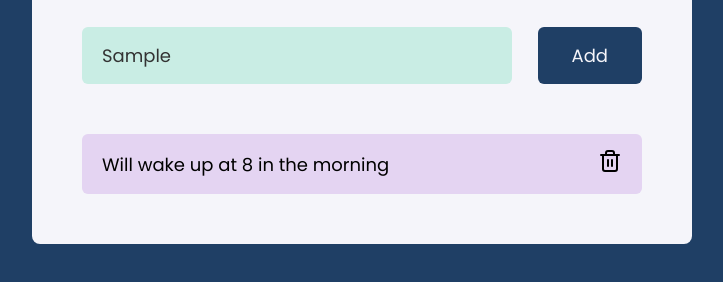
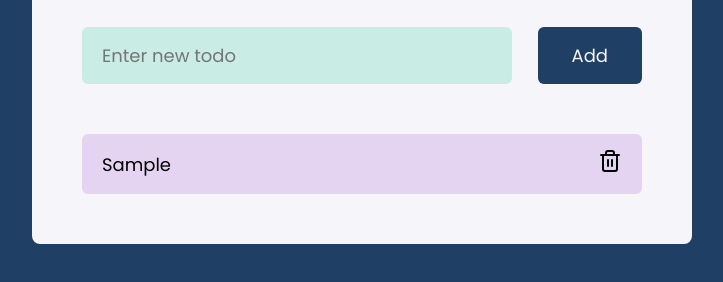
Before and after one commit to triartainyoman/javascript-30-projects, a plain HTML site: page 17-simple-todolist/index.html in a window 1280 px wide. Both pictures are taken after typing "Sample" into the empty fields and a click on the button "Add". Shown: the part 322-604 px from the top of the page, without its empty margins (278-1001 px from the left). Drawn offline with Linux system fonts and the light colour scheme.

Commit message:
17: Finish the Logic

```diff
--- a/17-simple-todolist/index.html
+++ b/17-simple-todolist/index.html
@@ -18,14 +18,14 @@
             placeholder="Enter new todo"
             autocomplete="off"
           />
-          <button>Add</button>
+          <button type="submit" onclick="addTodo()">Add</button>
         </div>
-        <div id="todos">
-          <div class="todo">
-            <span>Will wake up at 8 in the morning</span>
+        <ul id="todos">
+          <!-- <li class="todo">
+            Will wake up at 8 in the morning
             <button><img src="/img/delete.svg" alt="Delete" /></button>
-          </div>
-        </div>
+          </li> -->
+        </ul>
       </div>
     </div>
     <!-- JavaScript -->
--- a/17-simple-todolist/js/script.js
+++ b/17-simple-todolist/js/script.js
@@ -0,0 +1,27 @@
+const inputTodo = document.getElementById("input-todo");
+const todos = document.getElementById("todos");
+
+const addTodo = () => {
+  const todoText = inputTodo.value;
+  if (todoText == "") {
+    return false;
+  }
+
+  const todoItem = document.createElement("li");
+  todoItem.classList.add("todo");
+  todoItem.textContent = todoText;
+
+  const deleteButton = document.createElement("button");
+  deleteButton.onclick = () => {
+    todos.removeChild(todoItem);
+  };
+
+  const icon = document.createElement("img");
+  icon.src = "/img/delete.svg";
+
+  deleteButton.appendChild(icon);
+  todoItem.appendChild(deleteButton);
+  todos.appendChild(todoItem);
+
+  inputTodo.value = "";
+};
```
